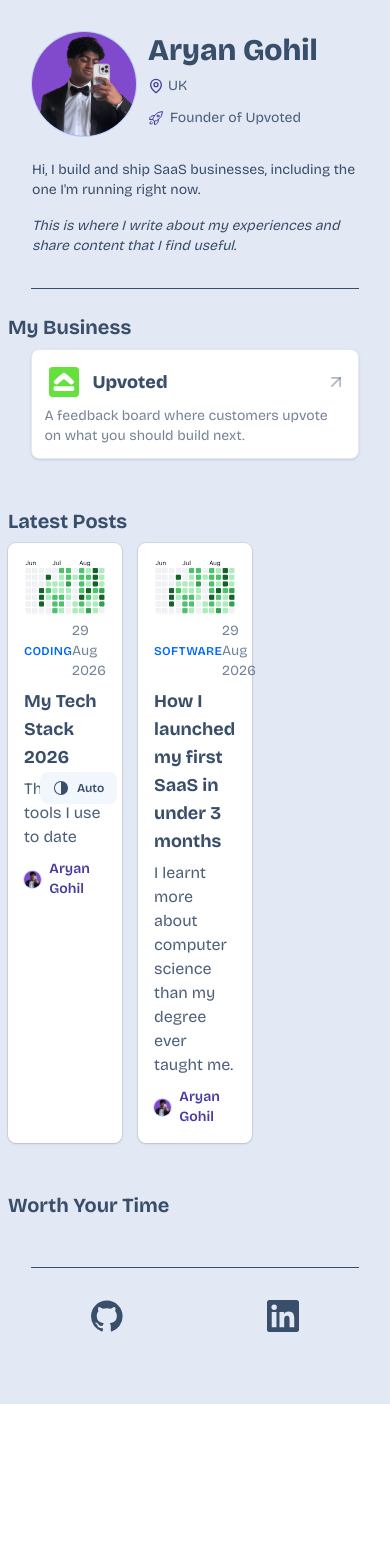
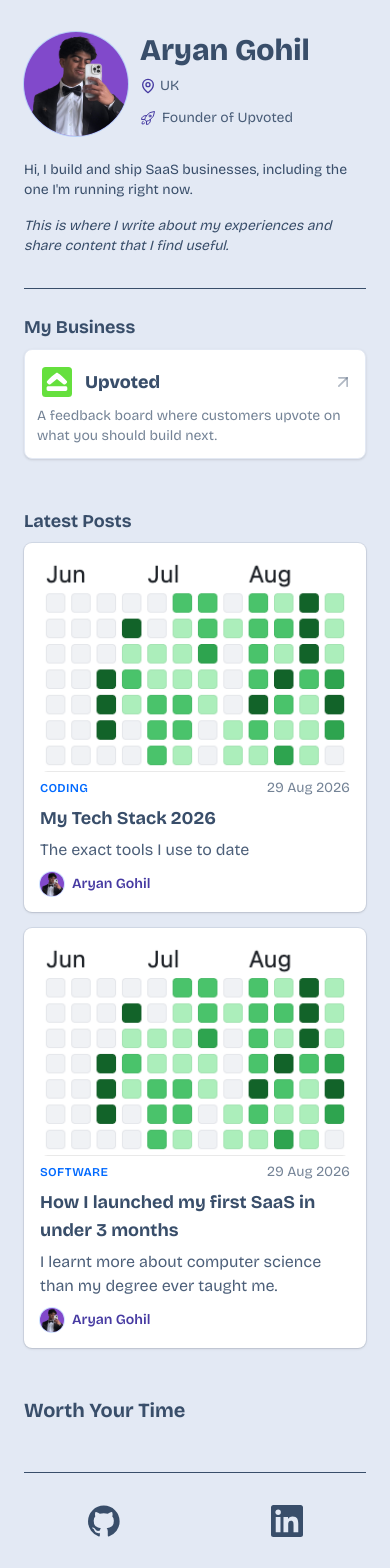
Before and after one commit to aryan-gohil05/personal-website, a Next.js app: page / in a window 390 px wide. Shown: the top 1568 px of the page. Before the commit the page ends 1404 px from the top, so only its background shows below. Built offline with nearby package versions, Linux system fonts and the light colour scheme.

Commit message:
Optimised for all screen sizes

```diff
--- a/app/blog/[slug]/page.tsx
+++ b/app/blog/[slug]/page.tsx
@@ -29,12 +29,12 @@ export default async function BlogPost({ params }: PageProps<"/blog/[slug]">) {
   return (
     <main className="min-h-screen bg-base-300">
       <ScrollProgress />
-      <ThemeToggle />
 
       <div className="mx-auto max-w-3xl px-6 py-10 md:pb-16 pt-12">
+        <div className="flex items-center justify-between">
           <Link
             href="/"
-          className="inline-flex items-center gap-2 text-sm font-semibold text-base-content/70 hover:text-primary"
+            className="inline-flex items-center gap-2 text-sm font-semibold text-base-content/70 hover:text-secondary"
           >
             <svg
               xmlns="http://www.w3.org/2000/svg"
@@ -51,9 +51,11 @@ export default async function BlogPost({ params }: PageProps<"/blog/[slug]">) {
             </svg>
             Home
           </Link>
+          <ThemeToggle />
+        </div>
 
         <article className="mt-10">
-          <span className="text-xs font-semibold uppercase tracking-wide text-secondary">
+          <span className="text-xs font-semibold uppercase tracking-wide text-primary">
             {metadata.category}
           </span>
           <h1 className="mt-2 text-3xl font-black md:text-5xl">
@@ -65,7 +67,7 @@ export default async function BlogPost({ params }: PageProps<"/blog/[slug]">) {
 
           <div className="mt-6 flex items-center gap-2">
             <Avatar className="w-8" />
-            <span className="text-sm font-semibold text-base-content">
+            <span className="text-sm font-semibold text-secondary">
               Aryan Gohil
             </span>
             <span className="text-sm text-base-content/50">·</span>
--- a/app/page.tsx
+++ b/app/page.tsx
@@ -2,6 +2,7 @@ import LeftBar from "../components/sections/LeftBar";
 import StartupShowcase from "../components/sections/StartupShowcase";
 import Blog from "../components/sections/Blog";
 import Socials from "../components/Socials";
+import ThemeToggle from "../components/ThemeToggle";
 import type { Metadata } from "next";
 
 export const metadata: Metadata = {
@@ -16,17 +17,20 @@ export const metadata: Metadata = {
 export default function Home() {
   return (
     <main className="min-h-screen bg-base-300">
-      <div className="flex md:flex-row flex-col md:gap-12 p-2 md:p-14">
+      <div className="flex md:flex-row flex-col md:gap-12 px-6 py-2 md:p-14">
         <LeftBar />
-        <div className="mx-auto mt-2 mb-6 w-7/8 border-t border-base-content md:hidden" />
+        <div className="mt-2 mb-6 border-t border-base-content md:hidden" />
         <section className="min-w-0 flex-1 space-y-12">
           <StartupShowcase />
           <Blog />
           <div>
             <h2 className="text-xl font-bold">Worth Your Time</h2>
           </div>
-          <div className="mx-auto w-7/8 border-t border-base-content pt-8 md:hidden">
+          <div className="border-t border-base-content pt-8 md:hidden">
             <Socials />
+          </div>
+          <div className="flex justify-center md:hidden">
+            <ThemeToggle />
           </div>
         </section>
       </div>
--- a/components/Socials.tsx
+++ b/components/Socials.tsx
@@ -1,6 +1,6 @@
 const Socials = () => {
   return (
-    <div className="flex w-full justify-around gap-6 pb-16">
+    <div className="flex w-full justify-around gap-6 pb-4">
       <a
         href="https://github.com/aryan-gohil05"
         target="_blank"
--- a/components/ThemeToggle.tsx
+++ b/components/ThemeToggle.tsx
@@ -53,7 +53,7 @@ export default function ThemeToggle() {
   };
 
   return (
-    <div className="fixed bottom-10 left-10">
+    <div className="md:fixed md:bottom-10 md:left-10">
       <button
         type="button"
         onClick={cycle}
--- a/components/sections/Blog.tsx
+++ b/components/sections/Blog.tsx
@@ -6,8 +6,8 @@ const Blog = async () => {
 
   return (
     <section>
-      <h2 className="text-xl font-bold mb-2">Latest Posts</h2>
-      <div className="grid grid-cols-3 gap-4">
+      <h2 className="text-lg md:text-xl font-bold mb-2">Latest Posts</h2>
+      <div className="grid grid-cols-1 gap-4 md:grid-cols-2 lg:grid-cols-3">
         {posts.map((post) => (
           <BlogCard key={post.slug} {...post} />
         ))}
--- a/components/sections/LeftBar.tsx
+++ b/components/sections/LeftBar.tsx
@@ -4,8 +4,8 @@ import ThemeToggle from "../ThemeToggle";
 
 const LeftBar = () => {
   return (
-    <section className="md:sticky top-20 h-fit w-full md:w-96 shrink-0 noscrollbar">
-      <div className="flex flex-col items-start space-y-4 rounded-lg  pt-6 px-6 pb-2">
+    <section className="md:sticky top-20 h-fit w-full md:w-72 lg:w-96 shrink-0 noscrollbar">
+      <div className="flex flex-col items-start space-y-4 rounded-lg pt-6 pb-2 md:px-6">
         <ProfileCard />
         <p className="mt-2 md:mt-4 text-base-content text-sm md:text-base">
           Hi, I build and ship SaaS businesses, including the one I&apos;m
@@ -18,7 +18,9 @@ const LeftBar = () => {
         <div className="hidden md:block border-t border-base-content pt-8 md:w-full">
           <Socials />
         </div>
-        <ThemeToggle />
+        <div className="hidden md:block">
+          <ThemeToggle />
+        </div>
       </div>
     </section>
   );
--- a/components/sections/StartupShowcase.tsx
+++ b/components/sections/StartupShowcase.tsx
@@ -2,13 +2,13 @@ import Image from "next/image";
 
 export default function StartupShowcase() {
   return (
-    <main>
-      <h2 className="text-xl font-bold mb-2">My Business</h2>
+    <div>
+      <h2 className="text-lg md:text-xl font-bold mb-2">My Business</h2>
       <a
         href="https://upvoted.tech"
         target="_blank"
         rel="noopener noreferrer"
-        className="group mx-auto w-7/8 md:w-full block rounded-lg border border-base-300 bg-base-100 p-3 md:p-6 shadow-sm transition-all duration-300 hover:-translate-y-1 hover:shadow-xl"
+        className="group block rounded-lg border border-base-300 bg-base-100 p-3 md:p-6 shadow-sm transition-all duration-300 hover:-translate-y-1 hover:shadow-xl"
       >
         <div className="flex flex-col gap-1 md:gap-4">
           <div className="flex items-center gap-2 md:gap-4">
@@ -49,6 +49,6 @@ export default function StartupShowcase() {
           </p>
         </div>
       </a>
-    </main>
+    </div>
   );
 }
```
Lines whose indentation alone changed are shown as unchanged.
